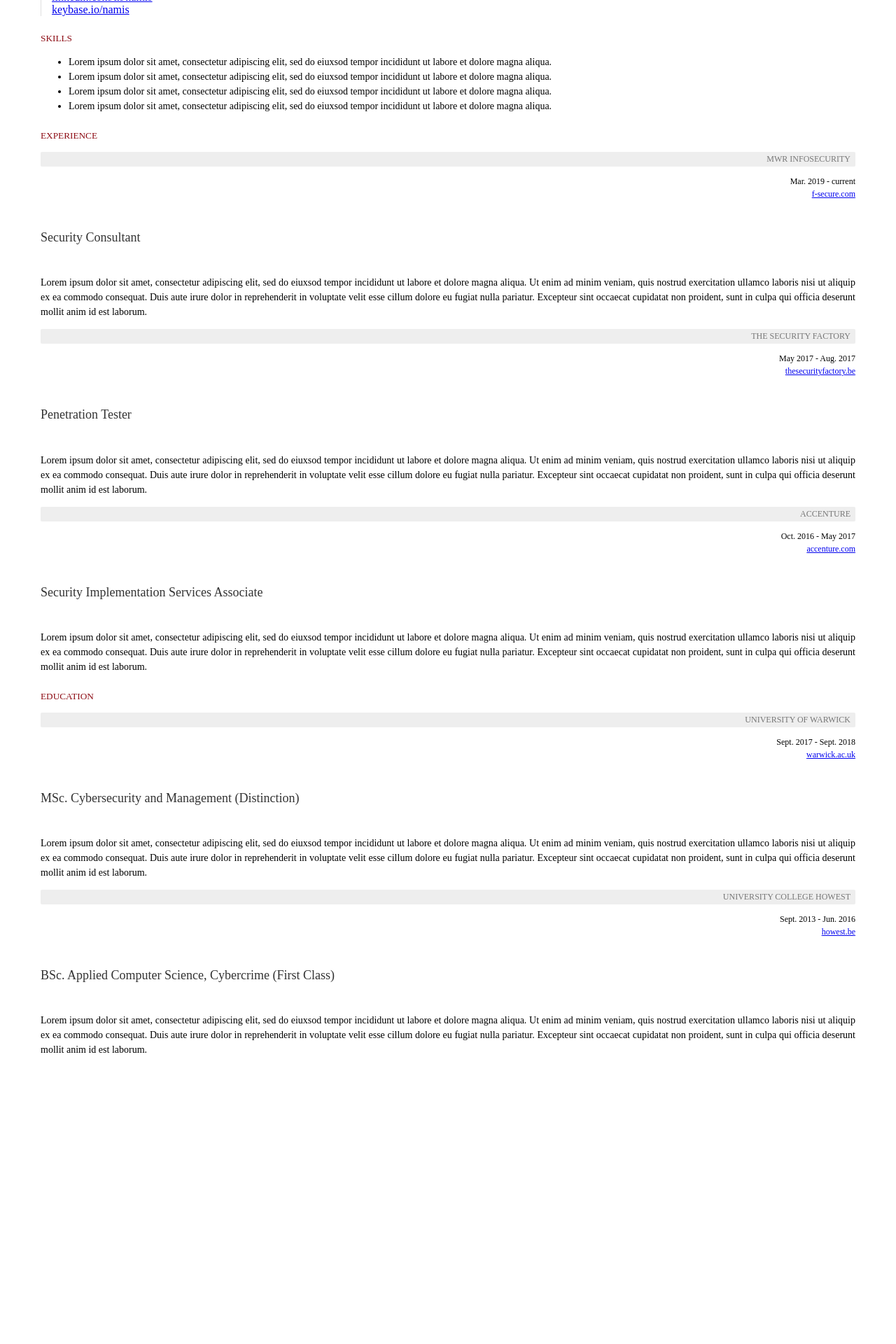
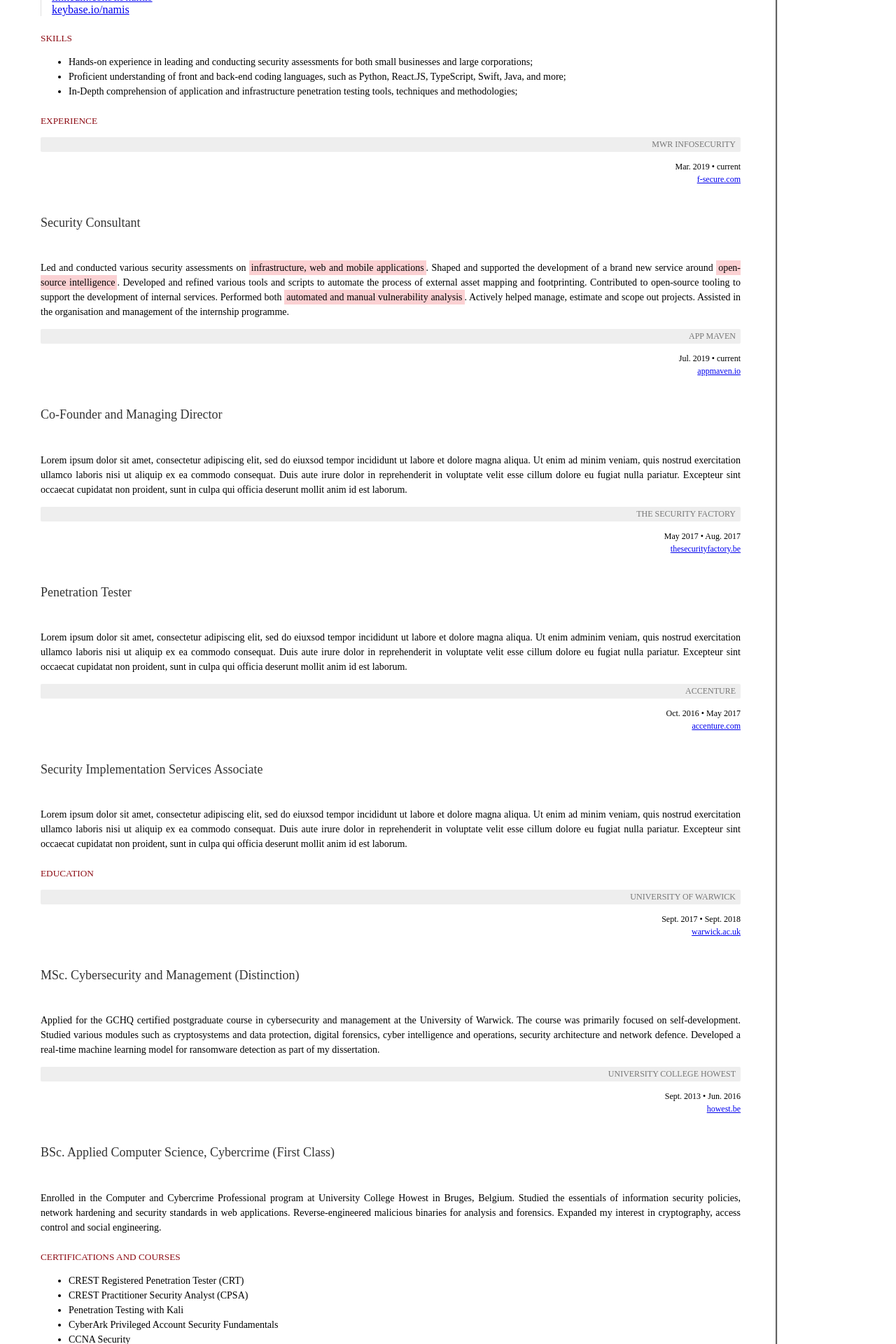
Before and after one commit to shahnami/shahnami.github.io, a Next.js app: page / in a window 1280 px wide. Shown: the part 460-2380 px from the top of the page at 70% size. Before the commit the page ends 2042 px from the top, so only its background shows below. Built offline with nearby package versions, Linux system fonts and the light colour scheme.

Commit message:
More text

```diff
--- a/components/MyCV.tsx
+++ b/components/MyCV.tsx
@@ -21,13 +21,13 @@ const SCol = styled(Col)`
 const SColMeta = styled(Col)`
 	border-left: 1px solid #e0e0e0;
 	padding-left: 15px;
-	align-items: flex-end;
-	align-content: flex-end;
 	@media (max-width: 990px) {
 		border: none;
 		text-align: center;
 		padding-top: 8px;
 	}
+	/* overflow: hidden;
+	text-overflow: ellipsis; */
 `;
 
 const SImage = styled(Image)`
@@ -37,11 +37,12 @@ const SImage = styled(Image)`
 
 const SSubtitle = styled.h4`
 	color: #777;
-	font-weight: 300;
+	font-weight: 400;
 	@media (max-width: 990px) {
 		margin: 0 auto;
-		font-size: 1.4em;
+		font-size: 1.2em;
 		padding-top: 8px;
+		padding-bottom: 8px;
 	}
 `;
 
@@ -82,6 +83,12 @@ const SDescription = styled.p`
 
 const SContainer = styled(Container)`
 	padding: 50px;
+	background-color: #fff;
+	box-shadow: 2px 2px 1px #606060;
+	max-width: 1000px;
+	@media (max-width: 990px) {
+		padding: 30px;
+	}
 `;
 
 const SSection = styled.div`
@@ -119,6 +126,12 @@ const SDetailTitle = styled.h6`
 	line-height: 1.3;
 `;
 
+const SHighlight = styled.span`
+	background-color: #fbd1d3;
+	padding: 3px;
+	color: #000;
+`;
+
 const MyCV: React.FC<{}> = () => {
 	return (
 		<SContainer>
@@ -131,7 +144,7 @@ const MyCV: React.FC<{}> = () => {
 							thumbnail={true}
 						/>
 					</SCol>
-					<SCol lg={8}>
+					<SCol lg={7}>
 						<SRow>
 							<STitle>Nami Shah</STitle>
 						</SRow>
@@ -147,7 +160,7 @@ const MyCV: React.FC<{}> = () => {
 							</SDescription>
 						</SRow>
 					</SCol>
-					<SCol lg={2}>
+					<SCol lg={3}>
 						<SRow>
 							<SColMeta xs={12} sm={6} md={3} lg={12}>
 								<a target={'_blank'} href="https://www.nami.sh">
@@ -187,24 +200,23 @@ const MyCV: React.FC<{}> = () => {
 						<SRow>
 							<SList>
 								<li>
-									Lorem ipsum dolor sit amet, consectetur
-									adipiscing elit, sed do eiuxsod tempor
-									incididunt ut labore et dolore magna aliqua.
+									Hands-on experience in leading and
+									conducting security assessments for both
+									small businesses and large corporations;
 								</li>
 								<li>
-									Lorem ipsum dolor sit amet, consectetur
-									adipiscing elit, sed do eiuxsod tempor
-									incididunt ut labore et dolore magna aliqua.
+									Proficient understanding of front and
+									back-end coding languages, such as Python,
+									React.JS, TypeScript, Swift, Java, and more;
 								</li>
 								<li>
-									Lorem ipsum dolor sit amet, consectetur
-									adipiscing elit, sed do eiuxsod tempor
-									incididunt ut labore et dolore magna aliqua.
+									In-Depth comprehension of application and
+									infrastructure penetration testing tools,
+									techniques and methodologies;
 								</li>
-								<li>
-									Lorem ipsum dolor sit amet, consectetur
-									adipiscing elit, sed do eiuxsod tempor
-									incididunt ut labore et dolore magna aliqua.
+								<li style={{ display: 'none' }}>
+									Experience in cloud security, configuration
+									reviews and purple teaming.
 								</li>
 							</SList>
 						</SRow>
@@ -221,7 +233,7 @@ const MyCV: React.FC<{}> = () => {
 							<SCol xs={12} md={3}>
 								<SDetailLabel>MWR InfoSecurity</SDetailLabel>
 								<SMetaLabel>
-									Mar. 2019 - current
+									Mar. 2019 • current
 									<br />
 									<a
 										target={'_blank'}
@@ -233,6 +245,52 @@ const MyCV: React.FC<{}> = () => {
 							</SCol>
 							<SCol>
 								<SDetailTitle>Security Consultant</SDetailTitle>
+								<SParagraph>
+									Led and conducted various security
+									assessments on{' '}
+									<SHighlight>
+										infrastructure, web and mobile
+										applications
+									</SHighlight>
+									. Shaped and supported the development of a
+									brand new service around{' '}
+									<SHighlight>
+										open-source intelligence
+									</SHighlight>
+									. Developed and refined various tools and
+									scripts to automate the process of external
+									asset mapping and footprinting. Contributed
+									to open-source tooling to support the
+									development of internal services. Performed
+									both{' '}
+									<SHighlight>
+										automated and manual vulnerability
+										analysis
+									</SHighlight>
+									. Actively helped manage, estimate and scope
+									out projects. Assisted in the organisation
+									and management of the internship programme.
+								</SParagraph>
+							</SCol>
+						</SRow>
+						<SRow>
+							<SCol xs={12} md={3}>
+								<SDetailLabel>App Maven</SDetailLabel>
+								<SMetaLabel>
+									Jul. 2019 • current
+									<br />
+									<a
+										target={'_blank'}
+										href={'https://appmaven.io'}
+									>
+										appmaven.io
+									</a>
+								</SMetaLabel>
+							</SCol>
+							<SCol>
+								<SDetailTitle>
+									Co-Founder and Managing Director
+								</SDetailTitle>
 								<SParagraph>
 									Lorem ipsum dolor sit amet, consectetur
 									adipiscing elit, sed do eiuxsod tempor
@@ -254,7 +312,7 @@ const MyCV: React.FC<{}> = () => {
 									The Security Factory
 								</SDetailLabel>
 								<SMetaLabel>
-									May 2017 - Aug. 2017
+									May 2017 • Aug. 2017
 									<br />
 									<a
 										target={'_blank'}
@@ -270,7 +328,7 @@ const MyCV: React.FC<{}> = () => {
 									Lorem ipsum dolor sit amet, consectetur
 									adipiscing elit, sed do eiuxsod tempor
 									incididunt ut labore et dolore magna aliqua.
-									Ut enim ad minim veniam, quis nostrud
+									Ut enim adminim veniam, quis nostrud
 									exercitation ullamco laboris nisi ut aliquip
 									ex ea commodo consequat. Duis aute irure
 									dolor in reprehenderit in voluptate velit
@@ -285,7 +343,7 @@ const MyCV: React.FC<{}> = () => {
 							<SCol xs={12} md={3}>
 								<SDetailLabel>Accenture</SDetailLabel>
 								<SMetaLabel>
-									Oct. 2016 - May 2017
+									Oct. 2016 • May 2017
 									<br />
 									<a
 										target={'_blank'}
@@ -329,7 +387,7 @@ const MyCV: React.FC<{}> = () => {
 									University of Warwick
 								</SDetailLabel>
 								<SMetaLabel>
-									Sept. 2017 - Sept. 2018
+									Sept. 2017 • Sept. 2018
 									<br />
 									<a
 										target={'_blank'}
@@ -345,17 +403,17 @@ const MyCV: React.FC<{}> = () => {
 									(Distinction)
 								</SDetailTitle>
 								<SParagraph>
-									Lorem ipsum dolor sit amet, consectetur
-									adipiscing elit, sed do eiuxsod tempor
-									incididunt ut labore et dolore magna aliqua.
-									Ut enim ad minim veniam, quis nostrud
-									exercitation ullamco laboris nisi ut aliquip
-									ex ea commodo consequat. Duis aute irure
-									dolor in reprehenderit in voluptate velit
-									esse cillum dolore eu fugiat nulla pariatur.
-									Excepteur sint occaecat cupidatat non
-									proident, sunt in culpa qui officia deserunt
-									mollit anim id est laborum.
+									Applied for the GCHQ certified postgraduate
+									course in cybersecurity and management at
+									the University of Warwick. The course was
+									primarily focused on self-development.
+									Studied various modules such as
+									cryptosystems and data protection, digital
+									forensics, cyber intelligence and
+									operations, security architecture and
+									network defence. Developed a real-time
+									machine learning model for ransomware
+									detection as part of my dissertation.
 								</SParagraph>
 							</SCol>
 						</SRow>
@@ -365,7 +423,7 @@ const MyCV: React.FC<{}> = () => {
 									University College Howest
 								</SDetailLabel>
 								<SMetaLabel>
-									Sept. 2013 - Jun. 2016
+									Sept. 2013 • Jun. 2016
 									<br />
 									<a
 										target={'_blank'}
@@ -381,19 +439,46 @@ const MyCV: React.FC<{}> = () => {
 									(First Class)
 								</SDetailTitle>
 								<SParagraph>
-									Lorem ipsum dolor sit amet, consectetur
-									adipiscing elit, sed do eiuxsod tempor
-									incididunt ut labore et dolore magna aliqua.
-									Ut enim ad minim veniam, quis nostrud
-									exercitation ullamco laboris nisi ut aliquip
-									ex ea commodo consequat. Duis aute irure
-									dolor in reprehenderit in voluptate velit
-									esse cillum dolore eu fugiat nulla pariatur.
-									Excepteur sint occaecat cupidatat non
-									proident, sunt in culpa qui officia deserunt
-									mollit anim id est laborum.
+									Enrolled in the Computer and Cybercrime
+									Professional program at University College
+									Howest in Bruges, Belgium. Studied the
+									essentials of information security policies,
+									network hardening and security standards in
+									web applications. Reverse-engineered
+									malicious binaries for analysis and
+									forensics. Expanded my interest in
+									cryptography, access control and social
+									engineering.
 								</SParagraph>
 							</SCol>
+						</SRow>
+					</SCol>
+				</SRow>
+			</SSection>
+			<SSection>
+				<SRow>
+					<SCol lg={{ span: 8, offset: 2 }}>
+						<SRow>
+							<SSectionTitle>
+								Certifications and Courses
+							</SSectionTitle>
+						</SRow>
+
+						<SRow>
+							<SList>
+								<li>
+									CREST Registered Penetration Tester (CRT)
+								</li>
+								<li>
+									CREST Practitioner Security Analyst (CPSA)
+								</li>
+								<li>Penetration Testing with Kali</li>
+								<li>
+									CyberArk Privileged Account Security
+									Fundamentals
+								</li>
+								<li>CCNA Security</li>
+							</SList>
 						</SRow>
 					</SCol>
 				</SRow>
--- a/pages/index.tsx
+++ b/pages/index.tsx
@@ -1,4 +1,5 @@
 import React from 'react';
+
 import MyCV from '../components/MyCV';
 
 const Index: React.FC<{}> = () => {
--- a/public/static/css/global.css
+++ b/public/static/css/global.css
@@ -1,3 +1,5 @@
+@import url('https://fonts.googleapis.com/css2?family=Montserrat:wght@100;400;500;600;700');
+
 a {
 	color: #0c547a;
 }
@@ -8,3 +10,14 @@ a:hover {
 b {
 	color: #8d0c14;
 }
+
+::-moz-selection {
+	/* Code for Firefox */
+	color: red;
+	background: yellow;
+}
+
+::selection {
+	color: #000;
+	background: #fbd1d3;
+}
--- a/public/static/css/index.css
+++ b/public/static/css/index.css
@@ -0,0 +1,12 @@
+body {
+	background-color: #c1c1c1;
+	padding: 90px;
+	font-family: 'Montserrat', sans-serif;
+}
+
+@media (max-width: 990px) {
+	body {
+		margin: 0 auto;
+		padding: 0px !important;
+	}
+}
```
